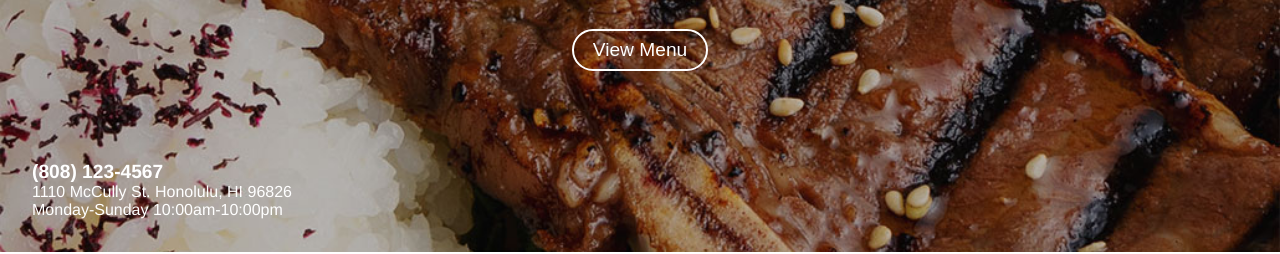
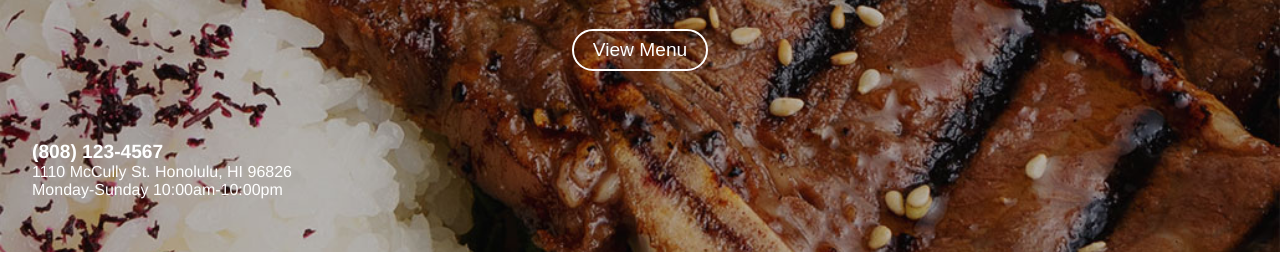
Before and after one commit to ekm383/dellskitchen, a Gatsby site: page / in a window 1280 px wide. Shown: the part 548-802 px from the top of the page. Built offline with nearby package versions, Linux system fonts and the light colour scheme; Gatsby itself is replaced by a stand-in of ours.

Commit message:
Contact Header Margin Top

```diff
--- a/src/components/hero/Header.js
+++ b/src/components/hero/Header.js
@@ -2,11 +2,10 @@ import React from "react"
 import BackgroundImage from "gatsby-background-image"
 import { useStaticQuery, graphql } from "gatsby"
 import styled from "styled-components"
-import NavBar from '../navbar/NavBar'
-import Banner from './Banner'
+import NavBar from "../navbar/NavBar"
+import Banner from "./Banner"
 
 const Header = () => {
-
   const data = useStaticQuery(graphql`
     query {
       hero: file(relativePath: { eq: "Dells-Kitchen-kalbi.jpg" }) {
@@ -23,9 +22,14 @@ const hero = data.hero.childImageSharp.fluid
     <StyledHeader>
       <BackgroundImage className="bg-image" fluid={hero}>
         <NavBar />
-        <Banner title="Dell's Kitchen" subtitle="Quality Plate Lunches & Baked Goods" />
+        <Banner
+          title="Dell's Kitchen"
+          subtitle="Quality Plate Lunches & Baked Goods"
+        />
         <div className="button-container">
-          <a href="/"><button className="banner-button">View Menu</button></a>
+          <a href="/">
+            <button className="banner-button">View Menu</button>
+          </a>
         </div>
         <div className="contact-container">
           <ul>
@@ -68,7 +72,7 @@ const StyledHeader = styled.div`
   .contact-container {
     width: 100%;
     color: white;
-    margin-top: 90px;
+    margin-top: 70px;
     font-size: 1rem;
     ul {
       list-style-type: none;
```
Lines whose indentation alone changed are shown as unchanged.
